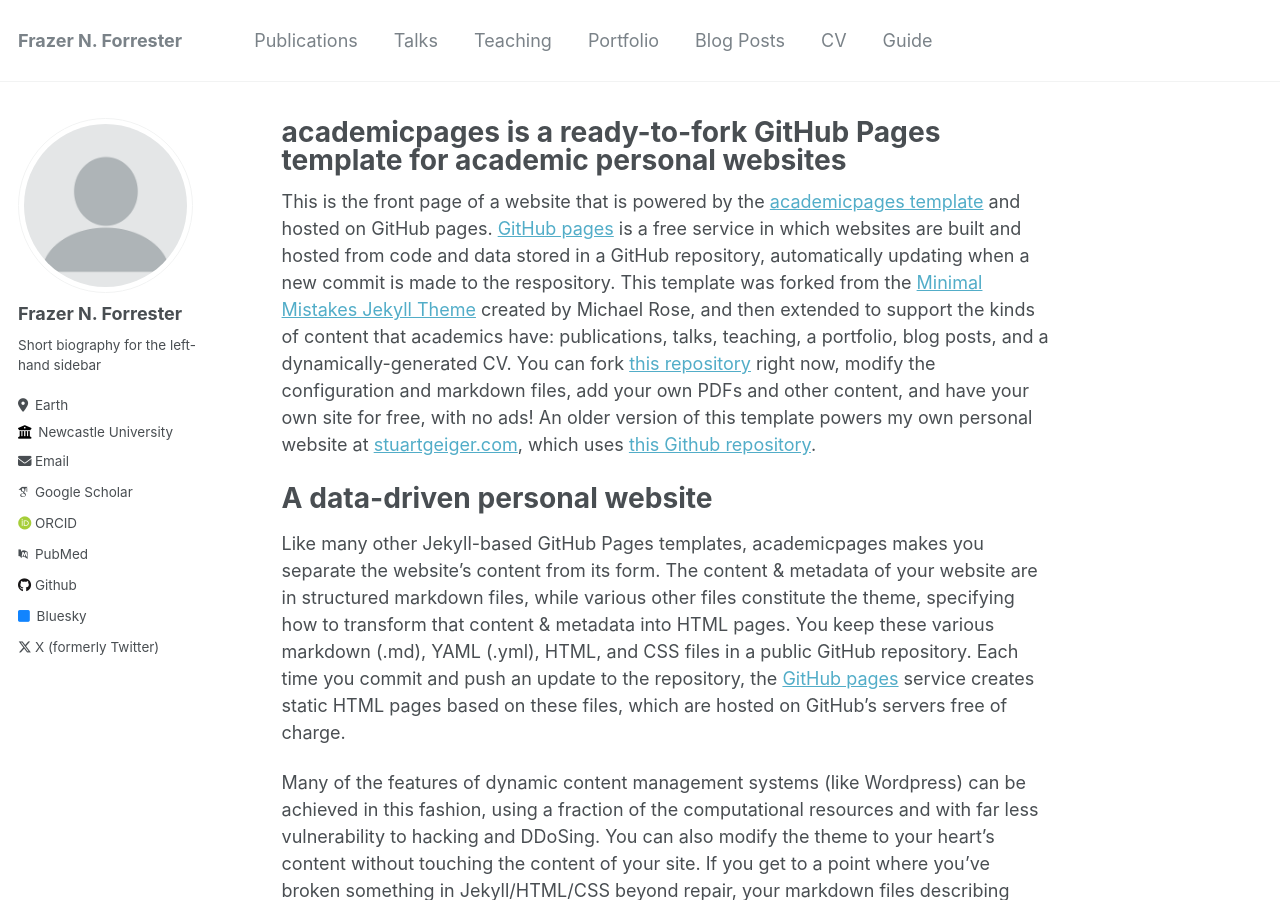
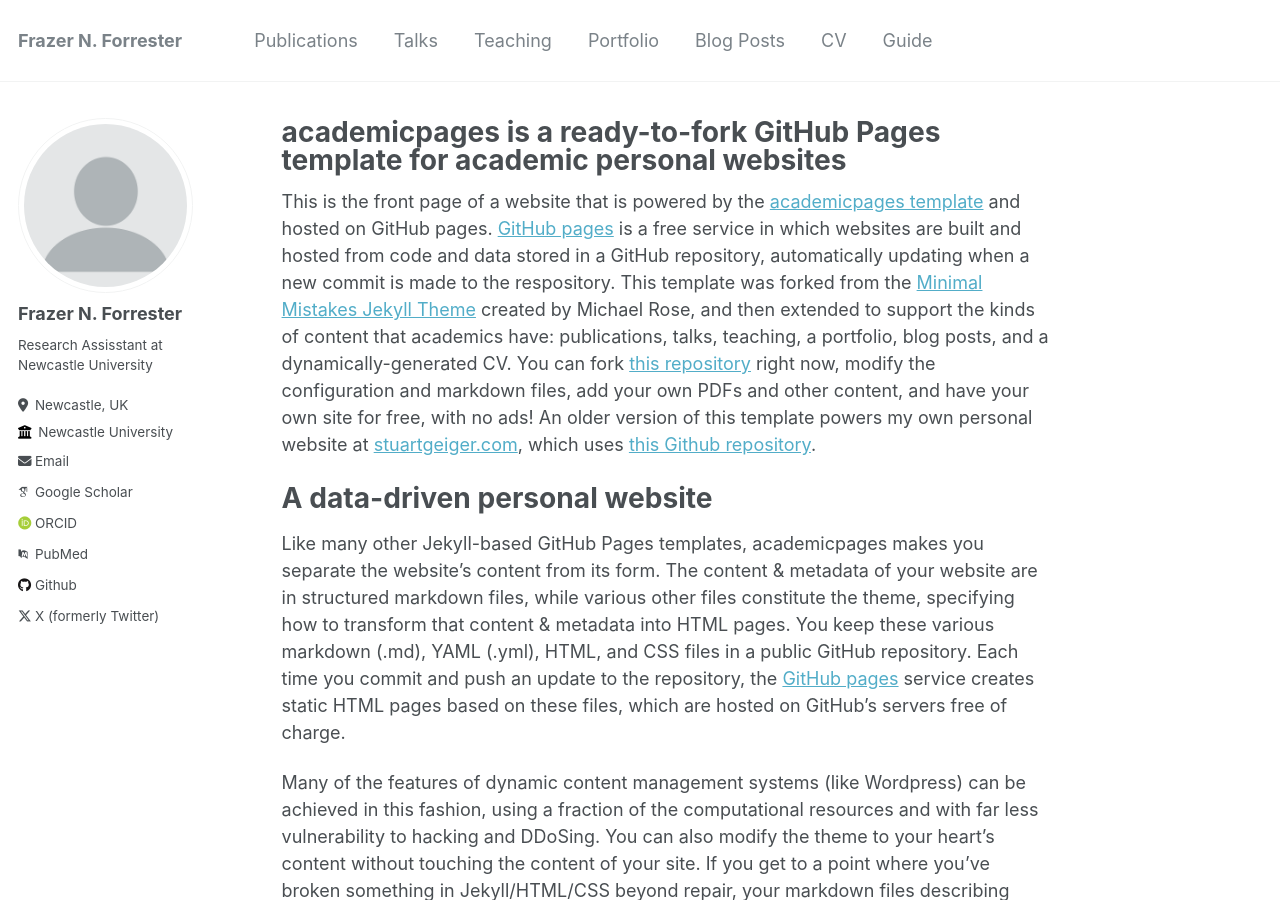
Before and after one commit to fforrester/fforrester.github.io, a Jekyll site: the page built from _pages/about.md, in a window 1280 px wide and 900 px high. Built offline with Jekyll 4.4.1, drawn with Linux system fonts in a browser that asks for light colours; some web fonts are replaced.

Commit message:
Update _config.yml

```diff
--- a/_config.yml
+++ b/_config.yml
@@ -23,8 +23,8 @@ author:
   # Biographic information
   avatar           : "profile.png"
   name             : "Frazer N. Forrester"
-  bio              : "Short biography for the left-hand sidebar"
-  location         : "Earth"
+  bio              : "Research Assisstant at Newcastle University"
+  location         : "Newcastle, UK"
   employer         : "Newcastle University"
   uri              : # URL
   email            : "frazer.forrester@newcastle.ac.uk"
@@ -46,7 +46,6 @@ author:
   stackoverflow    : # User number or user number and name (i.e., use "1" or "1/jeff-atwood")
 
   # Social media
-  bluesky          : "bsky.app" # Replace this with you Bluesky username
   facebook         : # Username
   flickr           : # Username
   foursquare       : # Username
```
